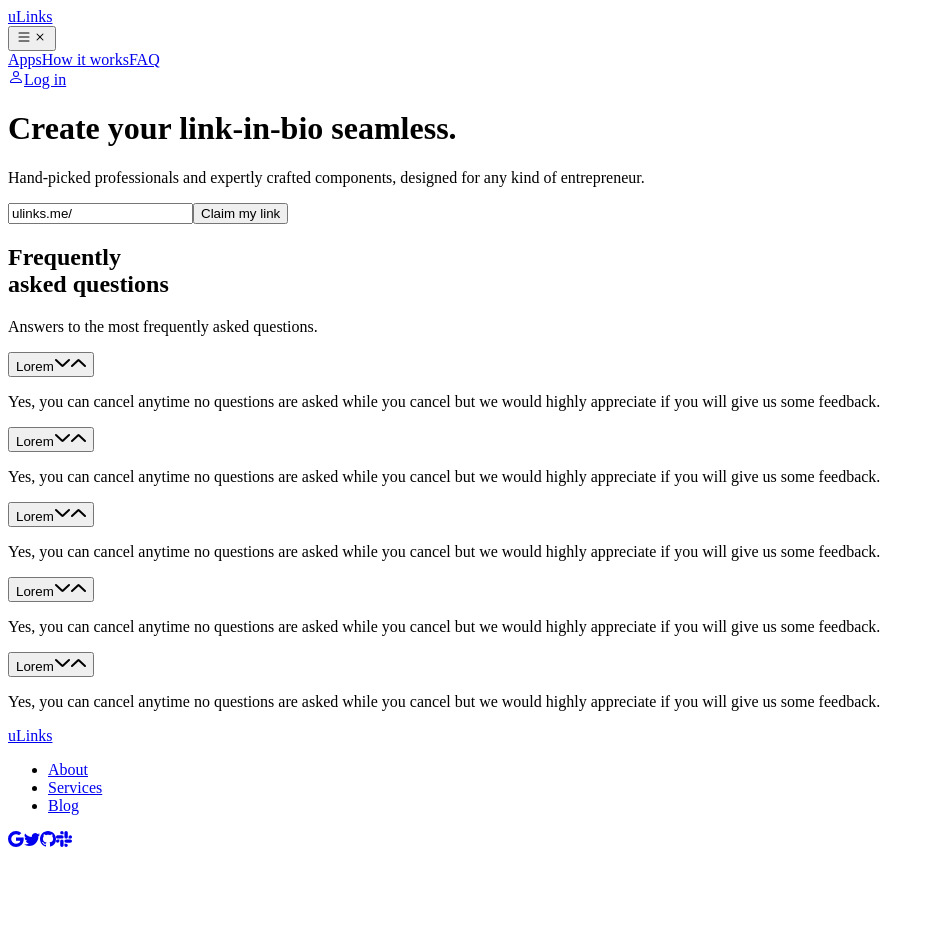
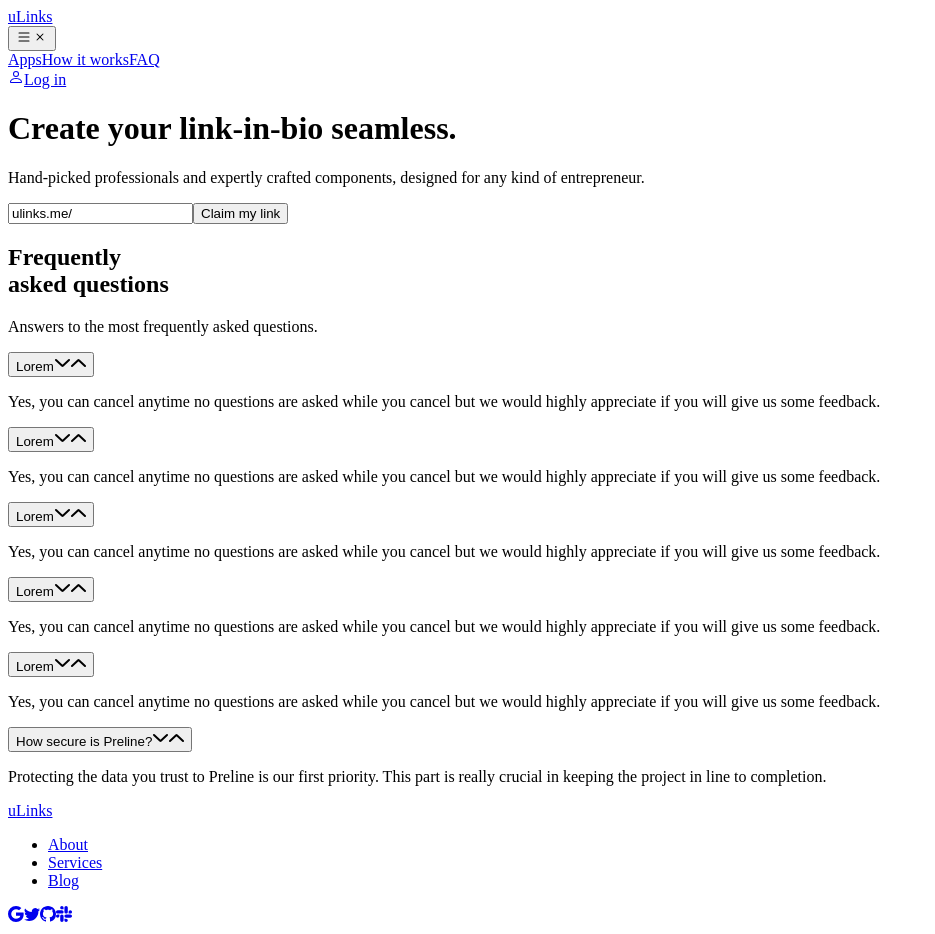
Before and after one commit to williambaele/ulinks, a React (Create React App) app: page / in a window 1280 px wide. Shown: the whole page, without its empty margins (0-935 px from the left). Before the commit the page ends 859 px from the top, so only its background shows below. Built offline with nearby package versions, Linux system fonts and the light colour scheme; the HTML template or start-up script is replaced by a standard one.

Commit message:
UI improvements

```diff
--- a/src/components/Faq.js
+++ b/src/components/Faq.js
@@ -102,6 +102,58 @@ const Faq = () => {
               </div>
             ))}
           </div>
+          <div
+            class="hs-accordion pt-6 pb-3"
+            id="hs-basic-with-title-and-arrow-stretched-heading-four"
+          >
+            <button
+              class="hs-accordion-toggle group pb-3 inline-flex items-center justify-between gap-x-3 w-full md:text-lg font-semibold text-left text-gray-800 transition hover:text-gray-500 dark:text-gray-200 dark:hover:text-gray-400"
+              aria-controls="hs-basic-with-title-and-arrow-stretched-collapse-four"
+            >
+              How secure is Preline?
+              <svg
+                class="hs-accordion-active:hidden block w-3 h-3 text-gray-600 group-hover:text-gray-500 dark:text-gray-400"
+                width="16"
+                height="16"
+                viewBox="0 0 16 16"
+                fill="none"
+                xmlns="http://www.w3.org/2000/svg"
+              >
+                <path
+                  d="M2 5L8.16086 10.6869C8.35239 10.8637 8.64761 10.8637 8.83914 10.6869L15 5"
+                  stroke="currentColor"
+                  stroke-width="2"
+                  stroke-linecap="round"
+                />
+              </svg>
+              <svg
+                class="hs-accordion-active:block hidden w-3 h-3 text-gray-600 group-hover:text-gray-500 dark:text-gray-400"
+                width="16"
+                height="16"
+                viewBox="0 0 16 16"
+                fill="none"
+                xmlns="http://www.w3.org/2000/svg"
+              >
+                <path
+                  d="M2 11L8.16086 5.31305C8.35239 5.13625 8.64761 5.13625 8.83914 5.31305L15 11"
+                  stroke="currentColor"
+                  stroke-width="2"
+                  stroke-linecap="round"
+                />
+              </svg>
+            </button>
+            <div
+              id="hs-basic-with-title-and-arrow-stretched-collapse-four"
+              class="hs-accordion-content hidden w-full overflow-hidden transition-[height] duration-300"
+              aria-labelledby="hs-basic-with-title-and-arrow-stretched-heading-four"
+            >
+              <p class="text-gray-600 dark:text-gray-400">
+                Protecting the data you trust to Preline is our first priority.
+                This part is really crucial in keeping the project in line to
+                completion.
+              </p>
+            </div>
+          </div>
         </div>
       </div>
     </div>
```
